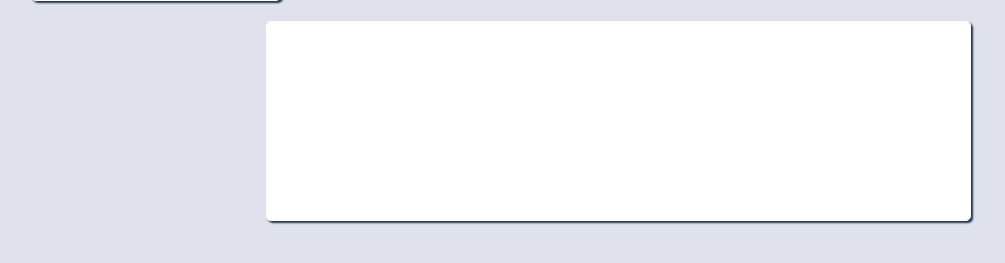
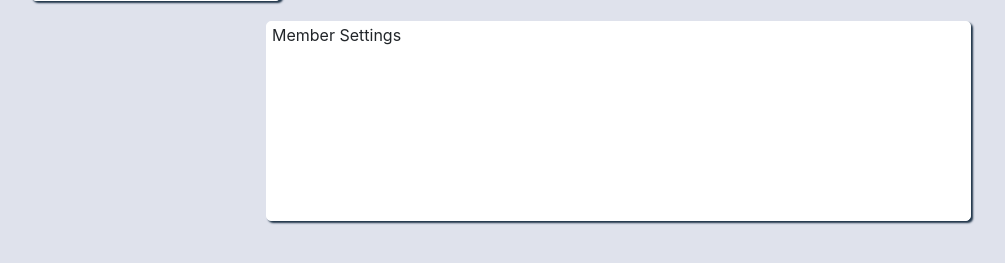
Before and after one commit to jhand0867/social_net, a PHP site: page /social_net/settings.php in a window 1280 px wide. Shown: the part 186-449 px from the top of the page, without its empty margins (139-1144 px from the left). Run offline with PHP 8.4, Linux system fonts and the light colour scheme; a user stored in the database is signed in; data comes from the database, SQL or seed files in the repository; data that the repository does not hold is empty; some libraries are stand-ins or nearby versions.

Commit message:
Settings
Add main column title

```diff
--- a/settings.php
+++ b/settings.php
@@ -29,6 +29,6 @@ $lang = $U->selectLanguage($con , $user['username']);
 
 <div class="main_column column">
 
-
+   <p class="title_1">Member Settings</p>
 
 </div>
```
